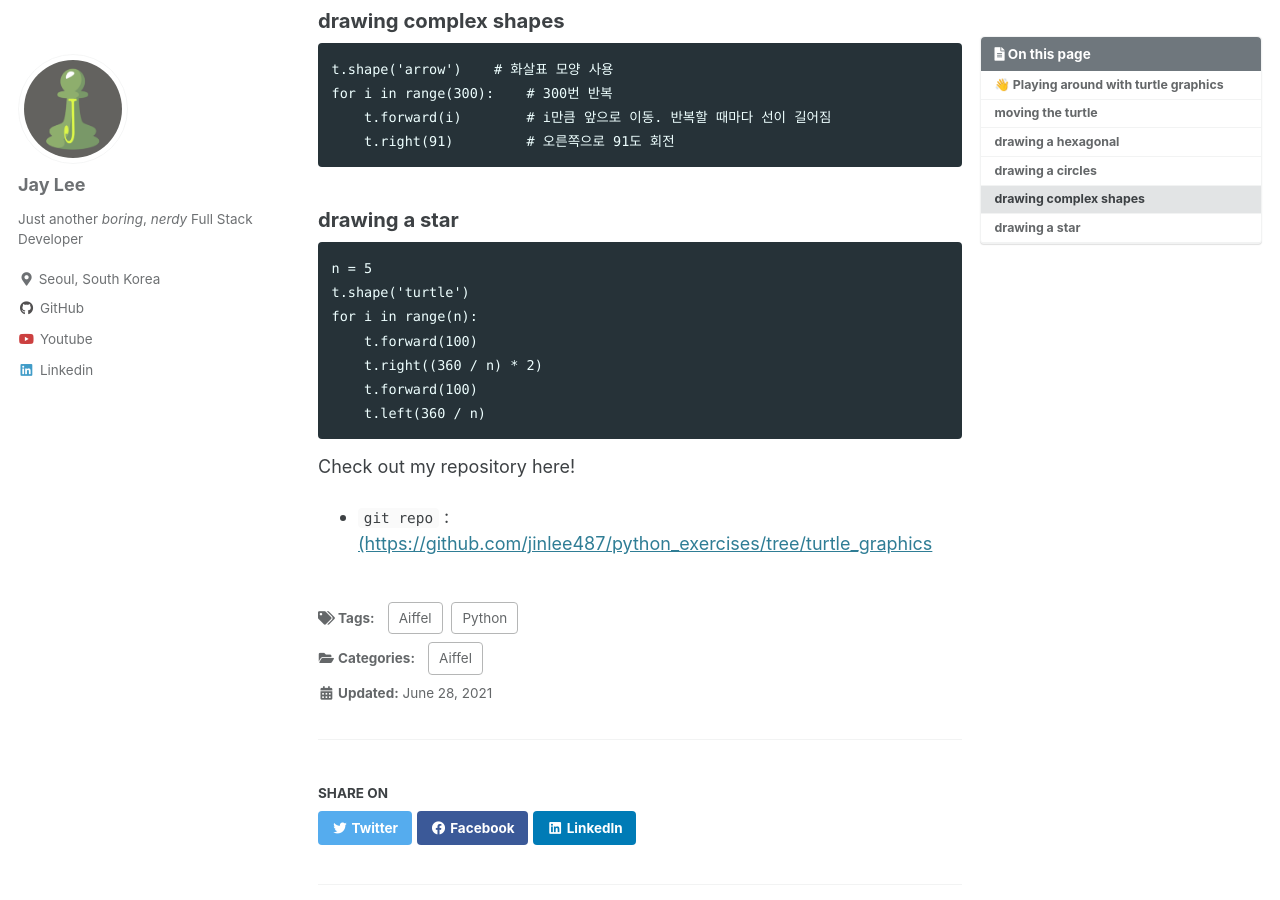
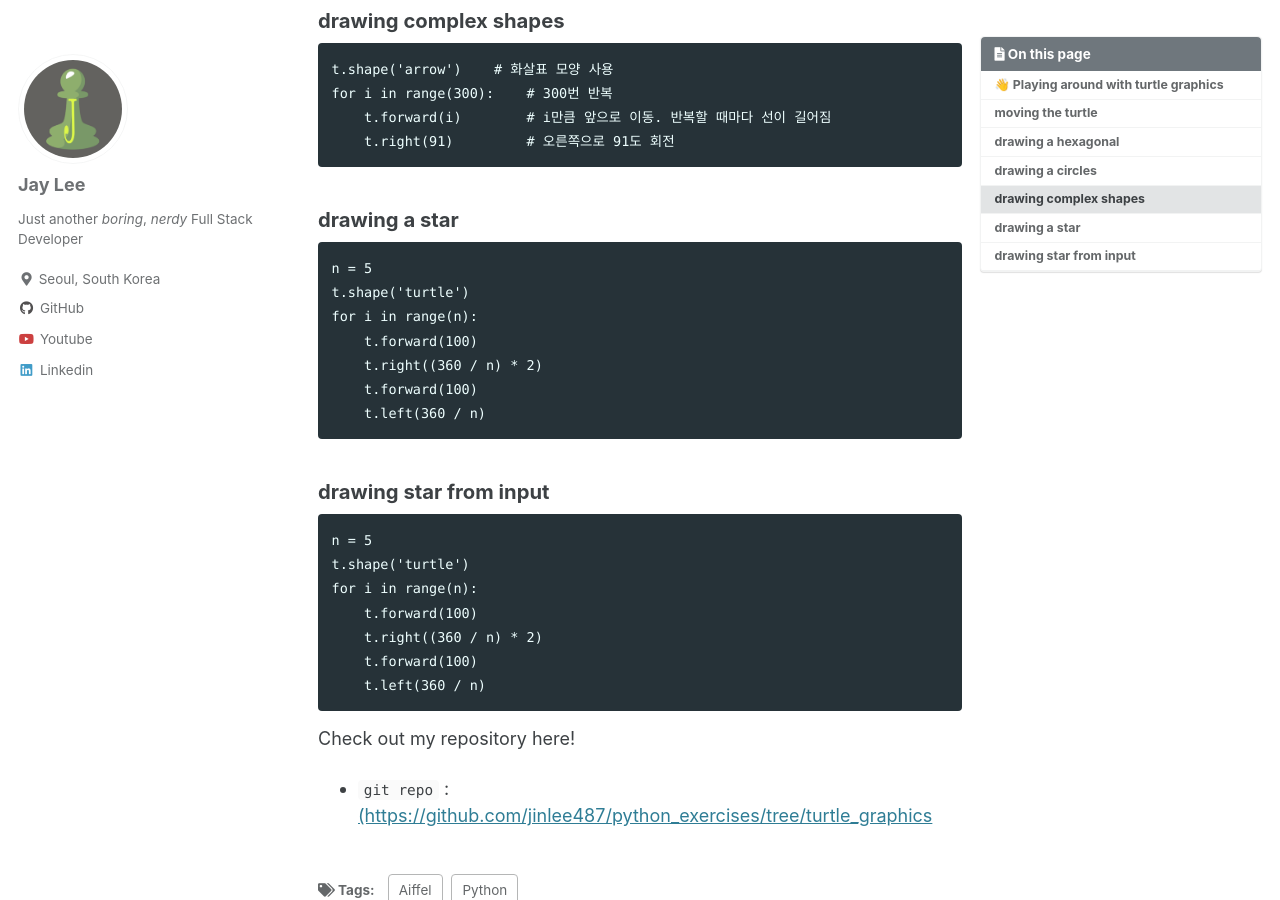
Before and after one commit to jinlee487/jinlee487.github.io, a Jekyll site: the page built from _posts/2021-06-28-aiffel-third-post.md, in a window 1280 px wide and 900 px high, scrolled down 1658 px. Built offline with Jekyll 4.4.1, drawn with Linux system fonts in a browser that asks for light colours; cached includes are drawn as plain includes; comment, search, counter and statistics services are not loaded.

Commit message:
aiffel posting 3

````diff
--- a/_posts/2021-06-28-aiffel-third-post.md
+++ b/_posts/2021-06-28-aiffel-third-post.md
@@ -91,5 +91,16 @@ for i in range(n):
     t.forward(100)
     t.left(360 / n)
 ```
+
+### drawing star from input
+```
+n = 5
+t.shape('turtle')
+for i in range(n):
+    t.forward(100)
+    t.right((360 / n) * 2)
+    t.forward(100)
+    t.left(360 / n)
+```
 Check out my repository here!
 - `git repo` : [(https://github.com/jinlee487/python_exercises/tree/turtle_graphics](https://github.com/jinlee487/python_exercises/tree/turtle_graphics)
````
